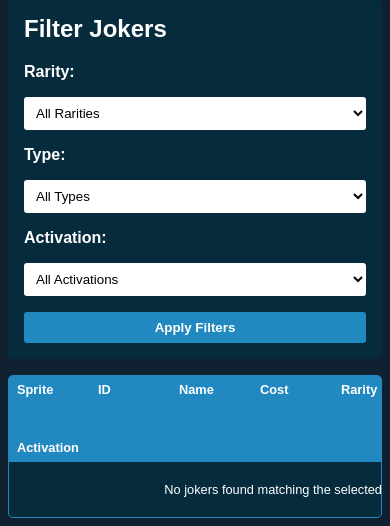
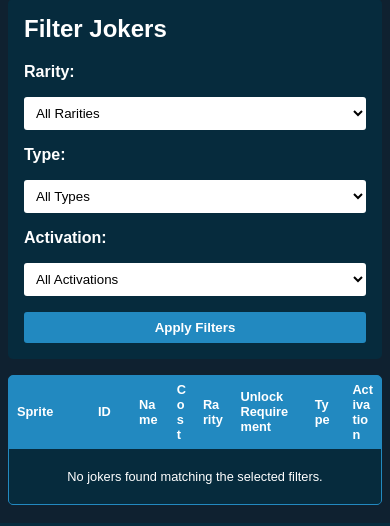
Before and after one commit to thesoakedfox/12DTP-Balatro, a Flask app: template app/templates/jokers.html in a window 390 px wide. Shown: the part 321-847 px from the top of the page. Run offline with Flask 3, Linux system fonts and the light colour scheme; the template is opened without the code that fills it, so the values that code supplies are empty.

Commit message:
finally fixed layot issue for sprites

```diff
--- a/app/app.py
+++ b/app/app.py
@@ -60,7 +60,8 @@ def jokers():
                 r.rarity_name as rarity,
                 j.unlock_req,
                 t.type_name as type,
-                a.activation_name as activation
+                a.activation_name as activation,
+                j.sprite
             FROM Joker j
             JOIN Rarity r ON j.rarity_id = r.id
             JOIN Type t ON j.type_id = t.id
--- a/app/static/style.css
+++ b/app/static/style.css
@@ -97,7 +97,7 @@ nav a:hover {
 /* Grid Container for Joker Data */
 .grid-container {
     display: grid;
-    grid-template-columns: repeat(7, 1fr);
+    grid-template-columns: 120px 60px 1fr 0.5fr 1fr 2fr 1fr 1fr;
     gap: 1px;
     background-color: var(--blue-ncs);
     border: 1px solid var(--blue-ncs);
@@ -129,6 +129,8 @@ nav a:hover {
     background-color: var(--prussian-blue);
     text-align: left;
     word-break: break-word;
+    display: flex;
+    align-items: center;
 }
 
 .header-item {
@@ -158,7 +160,7 @@ nav a:hover {
     }
 
     .grid-container {
-        grid-template-columns: repeat(7, minmax(100px, 1fr));
+        grid-template-columns: 100px 50px 1fr 0.5fr 1fr 2fr 1fr 1fr;
         font-size: 0.9em;
     }
 
@@ -178,6 +180,7 @@ nav a:hover {
 
     .grid-container {
         font-size: 0.8em;
+        grid-template-columns: 80px 40px 1fr 0.5fr 1fr 2fr 1fr 1fr;
     }
 
     .header-item, .cell {
@@ -191,6 +194,6 @@ nav a:hover {
     }
 
     .grid-container {
-        grid-template-columns: repeat(7, minmax(80px, 1fr));
+        grid-template-columns: 80px 40px 1fr 0.5fr 1fr 2fr 1fr 1fr;
     }
 }
```
Also changed, not shown: app/balatro.db.
